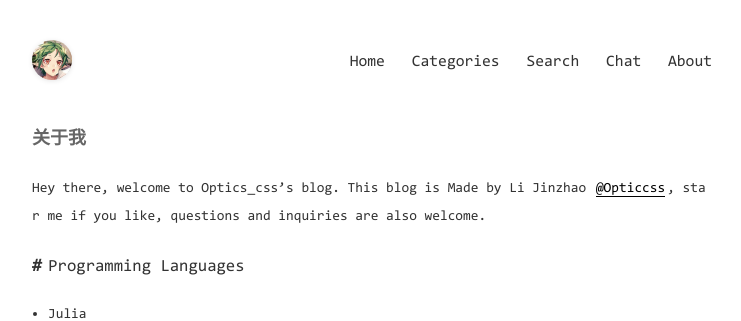
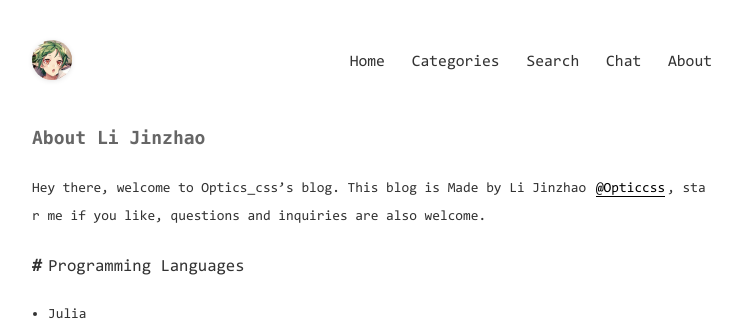
Before and after one commit to Opticcss/Opticcss.github.io, a Jekyll site: the page built from pages/about.md, in a window 1280 px wide. Shown: the top 321 px of the page, without its empty margins (268-1009 px from the left). Built offline with Jekyll 4.4.1, drawn with Linux system fonts in a browser that asks for light colours; comment, search, counter and statistics services are not loaded.

Commit message:
Update about.md

```diff
--- a/pages/about.md
+++ b/pages/about.md
@@ -1,6 +1,6 @@
 ---
 layout: mypost
-title: 关于我
+title: About Li Jinzhao
 ---
 
 Hey there, welcome to Optics_css's blog. This blog is Made by Li Jinzhao [@Opticcss](https://opticcss.github.io/), star me if you like, questions and inquiries are also welcome.
```
